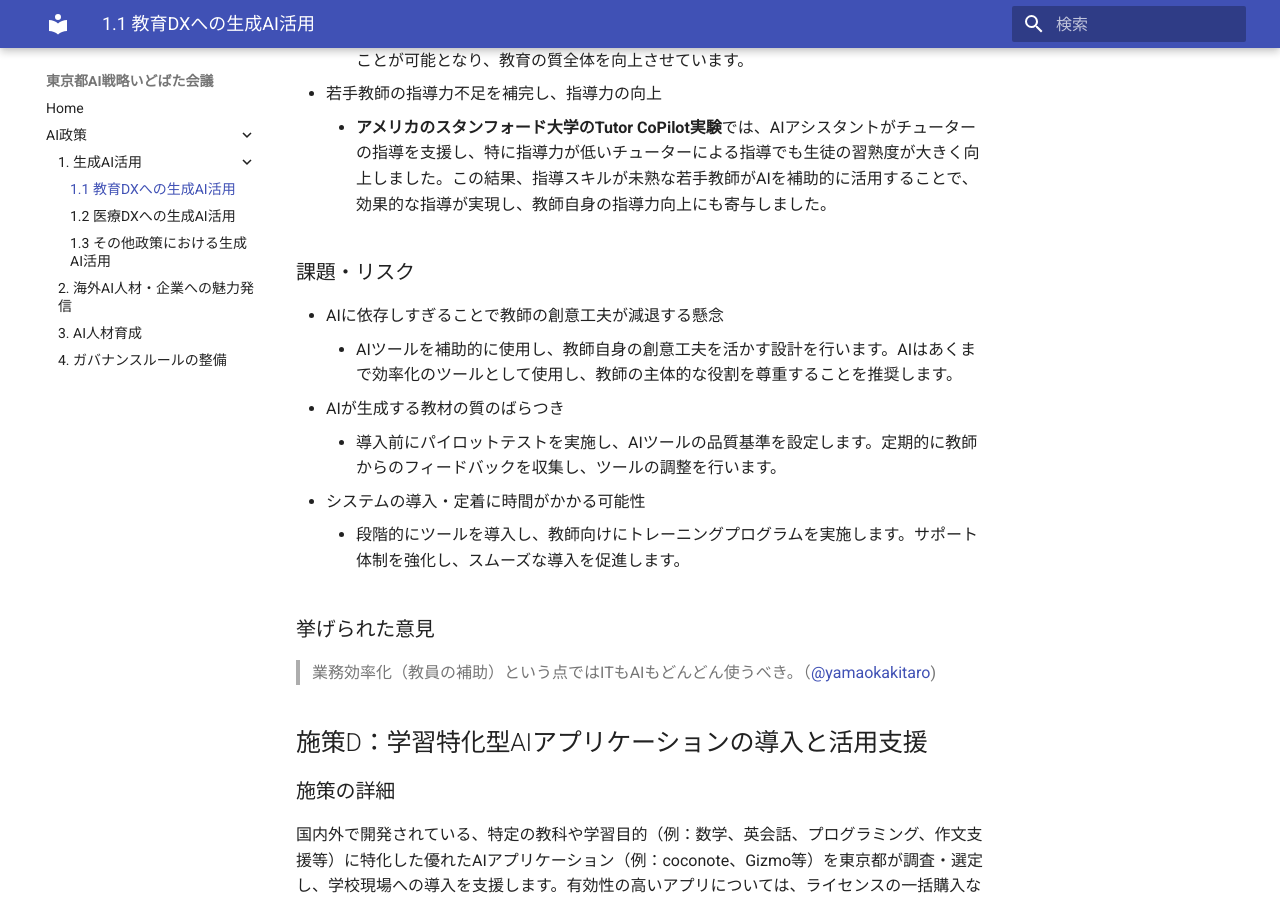
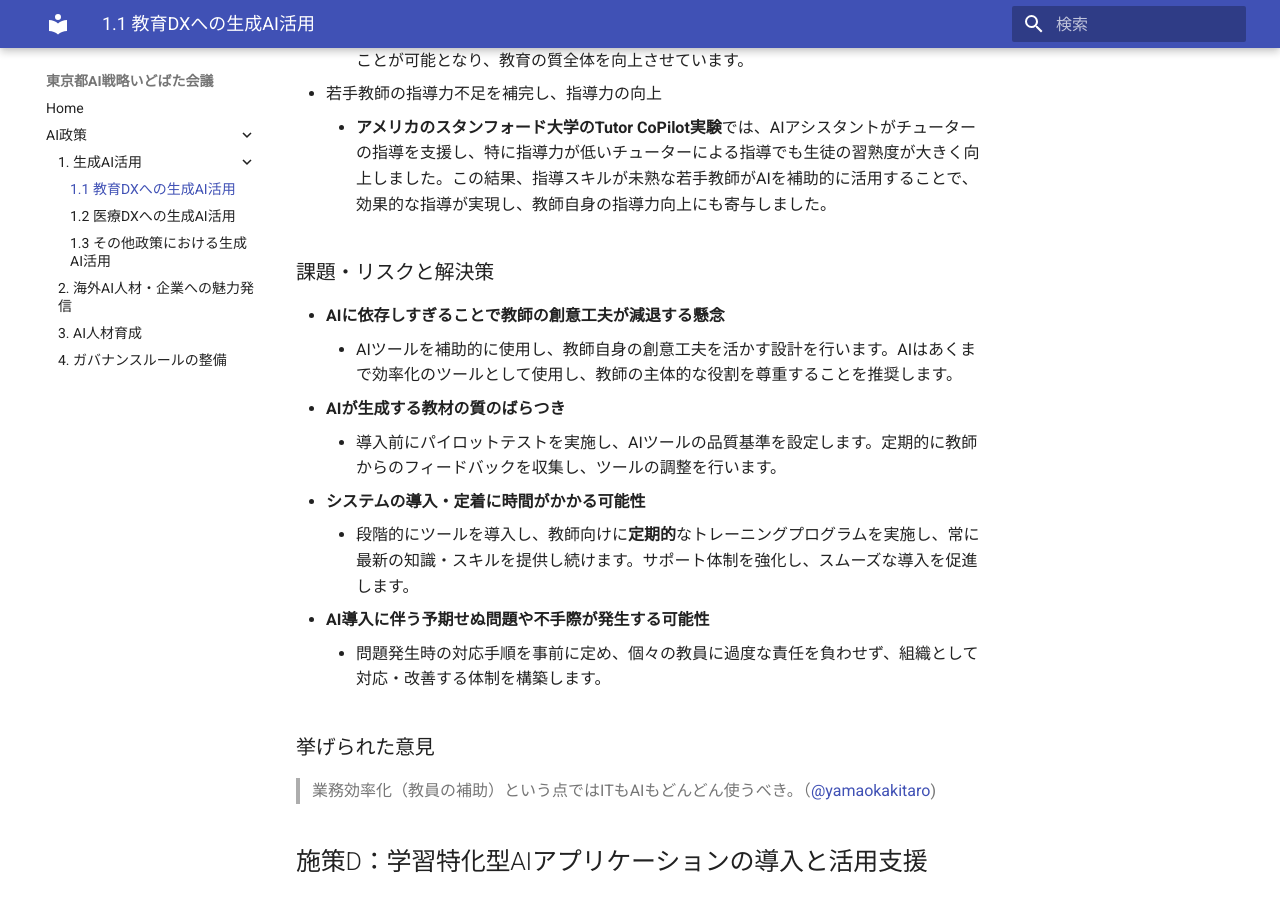
Before and after one commit to takahiroanno2024/2025_ai_idobatakaigi_output, an MkDocs documentation site: the page built from docs/1.1_教育DXへの生成AI活用.md, in a window 1280 px wide and 900 px high, scrolled down 5520 px. Built offline with MkDocs 1.6.1 and Material for MkDocs 9.7.7, drawn with Linux system fonts in a browser that asks for light colours; some of the changed text lies outside the part shown.

Commit message:
施策C: 教師支援におけるリスクと対応策、定期研修の必要性を追記（みくさんの提案）

```diff
--- a/docs/1.1_教育DXへの生成AI活用.md
+++ b/docs/1.1_教育DXへの生成AI活用.md
@@ -48,7 +48,7 @@ ChatGPT等の汎用的なLLM（大規模言語モデル）を全児童生徒に
 
 > AIへのアクセスを配るにあたって「子供とAIの1対1の密室コミュニケーション」ではなく、教室に副担任やTAのような形で配備することが考えられる。（[@nishio](https://large-scale-conversation-sandbox.discourse.group/t/topic/78/8?u=eitaro)）
 
-> 「作文指導における文章表現・リテラシーへのAI支援」は、実施されるべきです。個別、即時の応答や提案が対話型AIによって行われるため、迅速できめ細かに支援が行われます。（[@akinori](https://large-scale-conversation-sandbox.discourse.group/t/topic/78/18?u=eitaro)）
+> 「作文指導における文章表現・リテラシーへのAI支援」は、実施されるべきです。個別、即時の応答や提案が対話型AIによって行われるため、迅速 Therapie きめ細かに支援が行われます。（[@akinori](https://large-scale-conversation-sandbox.discourse.group/t/topic/78/18?u=eitaro)）
 
 ## 施策B：AIに関する授業を行いAIリテラシーの底上げ
 
@@ -65,12 +65,12 @@ ChatGPT等の汎用的なLLM（大規模言語モデル）を全児童生徒に
 - 批判的思考を育て、AIを適切に活用できる素養を形成
     - **シンガポールの教育省では、AIに基づく適応学習システムを導入し、生徒の解答傾向に応じて問題を出題することによって、批判的思考や問題解決能力を高めることができると報告されています。これにより、生徒はAIを活用しながらも自ら思考する力を養うことができます。**
 
-### 課題・リスク
-- 教員のAIリテラシーや指導スキルが不足する可能性
+### 課題・リスクと解決策
+- **教員のAIリテラシーや指導スキルが不足する可能性**
     - 教員向けに定期的なAI教育・研修プログラムを提供し、AIの基本知識と実践的な指導方法を習得できるようにする。また、外部のAI専門家と連携し、教員に対するサポート体制を強化する。
-- 既存の学習指導要領との整合性の確保
+- **既存の学習指導要領との整合性の確保**
     - 新しいAIリテラシー科目を導入する際に、既存の教育カリキュラムと調整し、AI教育が他科目と効果的に連携できるようにカリキュラムの柔軟性を確保する。AIに関する内容を既存の情報科や技術家庭科の内容と統合していく。
-- 教育現場の負担増加と授業の質を保つための調整
+- **教育現場の負担増加と授業の質を保つための調整**
     - AIリテラシー教育を段階的に導入し、最初は一部の学校で試験的に実施し、その結果をもとに効果的な教材や指導方法を開発する。オンライン学習ツールを活用して教師の負担を軽減し、授業の質を保つ。
 
 ### 挙げられた意見
@@ -98,13 +98,15 @@ ChatGPT等の汎用的なLLM（大規模言語モデル）を全児童生徒に
 - 若手教師の指導力不足を補完し、指導力の向上
     - **アメリカのスタンフォード大学のTutor CoPilot実験**では、AIアシスタントがチューターの指導を支援し、特に指導力が低いチューターによる指導でも生徒の習熟度が大きく向上しました。この結果、指導スキルが未熟な若手教師がAIを補助的に活用することで、効果的な指導が実現し、教師自身の指導力向上にも寄与しました。
 
-### 課題・リスク
-- AIに依存しすぎることで教師の創意工夫が減退する懸念
+### 課題・リスクと解決策
+- **AIに依存しすぎることで教師の創意工夫が減退する懸念**
     - AIツールを補助的に使用し、教師自身の創意工夫を活かす設計を行います。AIはあくまで効率化のツールとして使用し、教師の主体的な役割を尊重することを推奨します。
-- AIが生成する教材の質のばらつき
+- **AIが生成する教材の質のばらつき**
     - 導入前にパイロットテストを実施し、AIツールの品質基準を設定します。定期的に教師からのフィードバックを収集し、ツールの調整を行います。
-- システムの導入・定着に時間がかかる可能性
-    - 段階的にツールを導入し、教師向けにトレーニングプログラムを実施します。サポート体制を強化し、スムーズな導入を促進します。
+- **システムの導入・定着に時間がかかる可能性**
+    - 段階的にツールを導入し、教師向けに**定期的**なトレーニングプログラムを実施し、常に最新の知識・スキルを提供し続けます。サポート体制を強化し、スムーズな導入を促進します。
+- **AI導入に伴う予期せぬ問題や不手際が発生する可能性**
+    - 問題発生時の対応手順を事前に定め、個々の教員に過度な責任を負わせず、組織として対応・改善する体制を構築します。
 
 ### 挙げられた意見
 > 業務効率化（教員の補助）という点ではITもAIもどんどん使うべき。（[@yamaokakitaro](https://large-scale-conversation-sandbox.discourse.group/t/topic/78/14?u=eitaro))
```
